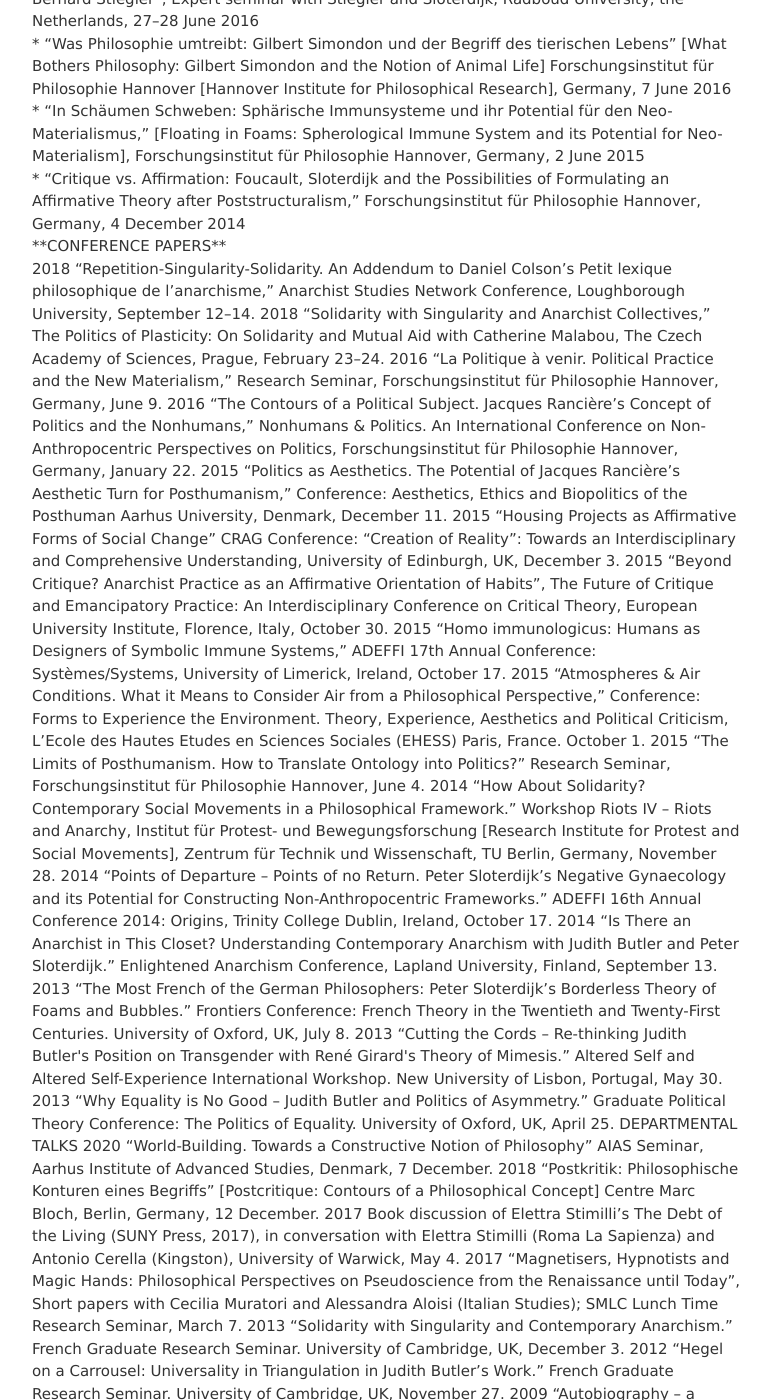
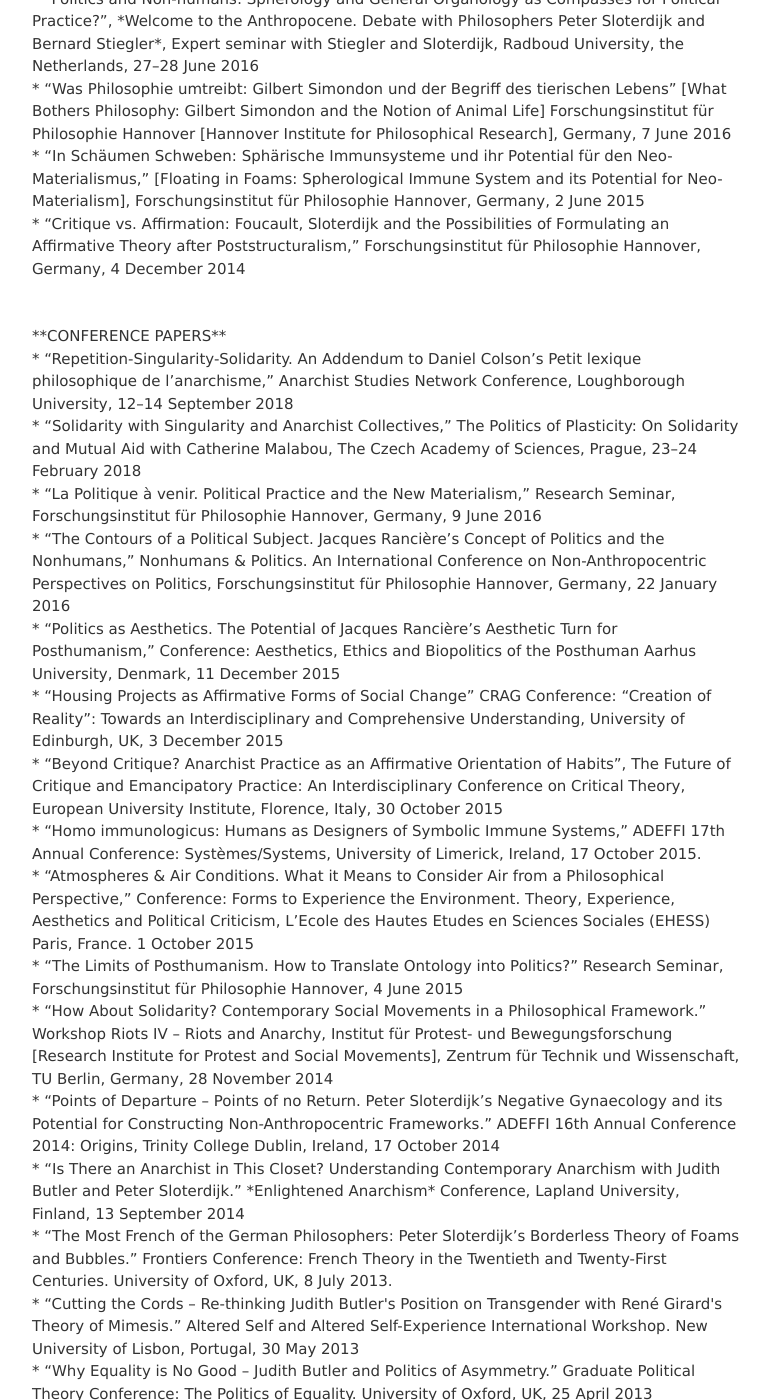
Before and after one commit to IJanicka/IJanicka.github.io, a Jekyll site: the page built from talks.md, in a window 1280 px wide and 1400 px high, scrolled down 884 px. Shown: the whole window, without its empty margins (253-1023 px from the left). Built offline with Jekyll 4.4.1, drawn with Linux system fonts in a browser that asks for light colours; some of the changed text lies outside the part shown.

Commit message:
Update talks.md

```diff
--- a/talks.md
+++ b/talks.md
@@ -5,7 +5,8 @@
 ---
 
 <p>
-
+<br>
+<br>
 **INVITED TALKS**<br>
 * “Anarchist Collectives: Solidarity with Singularity and Mimetic Contagion”, Prešov, Slovakia, 2023<br>
 
@@ -34,28 +35,44 @@
 * “In Schäumen Schweben: Sphärische Immunsysteme und ihr Potential für den Neo-Materialismus,” [Floating in Foams: Spherological Immune System and its Potential for Neo-Materialism], Forschungsinstitut für Philosophie Hannover, Germany, 2 June 2015<br>
 
 * “Critique vs. Affirmation: Foucault, Sloterdijk and the Possibilities of Formulating an Affirmative Theory after Poststructuralism,” Forschungsinstitut für Philosophie Hannover, Germany, 4 December 2014<br>
-
-
+<br>
+<br>
 **CONFERENCE PAPERS**<br>
 
-2018	“Repetition-Singularity-Solidarity. An Addendum to Daniel Colson’s Petit lexique philosophique de l’anarchisme,” Anarchist Studies Network Conference, Loughborough University, September 12–14.
-2018 	“Solidarity with Singularity and Anarchist Collectives,” The Politics of Plasticity: On Solidarity and Mutual Aid with Catherine Malabou, The Czech Academy of Sciences, Prague, February 23–24.
-2016	“La Politique à venir. Political Practice and the New Materialism,” Research Seminar, Forschungsinstitut für Philosophie Hannover, Germany, June 9.
-2016	“The Contours of a Political Subject. Jacques Rancière’s Concept of Politics and the Nonhumans,” Nonhumans & Politics. An International Conference on Non-Anthropocentric Perspectives on Politics, Forschungsinstitut für Philosophie Hannover, Germany, January 22.
-2015 	“Politics as Aesthetics. The Potential of Jacques Rancière’s Aesthetic Turn for Posthumanism,” Conference: Aesthetics, Ethics and Biopolitics of the Posthuman Aarhus University, Denmark, December 11.
-2015 	“Housing Projects as Affirmative Forms of Social Change” CRAG Conference: “Creation of Reality”: Towards an Interdisciplinary and Comprehensive Understanding, University of Edinburgh, UK, December 3.
-2015	 “Beyond Critique? Anarchist Practice as an Affirmative Orientation of Habits”, The Future of Critique and Emancipatory Practice: An Interdisciplinary Conference on Critical Theory, European University Institute, Florence, Italy, October 30.
-2015	 “Homo immunologicus: Humans as Designers of Symbolic Immune Systems,” ADEFFI 17th Annual Conference: Systèmes/Systems, University of Limerick, Ireland, October 17.
-2015 	“Atmospheres & Air Conditions. What it Means to Consider Air from a Philosophical Perspective,” Conference: Forms to Experience the Environment. Theory, Experience, Aesthetics and Political Criticism, L’Ecole des Hautes Etudes en Sciences Sociales (EHESS) Paris, France. October 1.
-2015 	“The Limits of Posthumanism. How to Translate Ontology into Politics?” Research Seminar, Forschungsinstitut für Philosophie Hannover, June 4.
-2014 	“How About Solidarity? Contemporary Social Movements in a Philosophical Framework.” Workshop Riots IV – Riots and Anarchy, Institut für Protest- und Bewegungsforschung [Research Institute for Protest and Social Movements], Zentrum für Technik und Wissenschaft, TU Berlin, Germany, November 28.
-2014 	“Points of Departure – Points of no Return. Peter Sloterdijk’s Negative Gynaecology and its Potential for Constructing Non-Anthropocentric Frameworks.” ADEFFI 16th Annual Conference 2014: Origins, Trinity College Dublin, Ireland, October 17.
-2014		“Is There an Anarchist in This Closet? Understanding Contemporary Anarchism with Judith       		Butler and Peter Sloterdijk.” Enlightened Anarchism Conference, Lapland University, 	 		 Finland, September 13.
-2013 	“The Most French of the German Philosophers: Peter Sloterdijk’s Borderless Theory of Foams and Bubbles.” Frontiers Conference: French Theory in the Twentieth and Twenty-First Centuries. University of Oxford, UK, July 8.
-2013 	“Cutting the Cords – Re-thinking Judith Butler's Position on Transgender with René Girard's Theory of Mimesis.” Altered Self and Altered Self-Experience International Workshop. New University of Lisbon, Portugal, May 30.
-2013 	“Why Equality is No Good – Judith Butler and Politics of Asymmetry.” Graduate Political Theory Conference: The Politics of Equality. University of Oxford, UK, April 25.
+* “Repetition-Singularity-Solidarity. An Addendum to Daniel Colson’s Petit lexique philosophique de l’anarchisme,” Anarchist Studies Network Conference, Loughborough University, 12–14 September 2018<br>
 
-DEPARTMENTAL TALKS
+* “Solidarity with Singularity and Anarchist Collectives,” The Politics of Plasticity: On Solidarity and Mutual Aid with Catherine Malabou, The Czech Academy of Sciences, Prague, 23–24 February 2018<br>
+
+* “La Politique à venir. Political Practice and the New Materialism,” Research Seminar, Forschungsinstitut für Philosophie Hannover, Germany, 9 June 2016<br>
+
+* “The Contours of a Political Subject. Jacques Rancière’s Concept of Politics and the Nonhumans,” Nonhumans & Politics. An International Conference on Non-Anthropocentric Perspectives on Politics, Forschungsinstitut für Philosophie Hannover, Germany, 22 January 2016<br>
+
+* “Politics as Aesthetics. The Potential of Jacques Rancière’s Aesthetic Turn for Posthumanism,” Conference: Aesthetics, Ethics and Biopolitics of the Posthuman Aarhus University, Denmark, 11 December 2015<br>
+
+* “Housing Projects as Affirmative Forms of Social Change” CRAG Conference: “Creation of Reality”: Towards an Interdisciplinary and Comprehensive Understanding, University of Edinburgh, UK, 3 December 2015<br>
+
+* “Beyond Critique? Anarchist Practice as an Affirmative Orientation of Habits”, The Future of Critique and Emancipatory Practice: An Interdisciplinary Conference on Critical Theory, European University Institute, Florence, Italy, 30 October 2015<br>
+
+* “Homo immunologicus: Humans as Designers of Symbolic Immune Systems,” ADEFFI 17th Annual Conference: Systèmes/Systems, University of Limerick, Ireland, 17 October 2015.<br>
+
+* “Atmospheres & Air Conditions. What it Means to Consider Air from a Philosophical Perspective,” Conference: Forms to Experience the Environment. Theory, Experience, Aesthetics and Political Criticism, L’Ecole des Hautes Etudes en Sciences Sociales (EHESS) Paris, France. 1 October 2015<br>
+
+* “The Limits of Posthumanism. How to Translate Ontology into Politics?” Research Seminar, Forschungsinstitut für Philosophie Hannover, 4 June 2015<br>
+
+* “How About Solidarity? Contemporary Social Movements in a Philosophical Framework.” Workshop Riots IV – Riots and Anarchy, Institut für Protest- und Bewegungsforschung [Research Institute for Protest and Social Movements], Zentrum für Technik und Wissenschaft, TU Berlin, Germany, 28 November 2014<br>
+
+* “Points of Departure – Points of no Return. Peter Sloterdijk’s Negative Gynaecology and its Potential for Constructing Non-Anthropocentric Frameworks.” ADEFFI 16th Annual Conference 2014: Origins, Trinity College Dublin, Ireland, 17 October 2014<br>
+
+* “Is There an Anarchist in This Closet? Understanding Contemporary Anarchism with Judith Butler and Peter Sloterdijk.” *Enlightened Anarchism* Conference, Lapland University, Finland, 13 September 2014<br>
+
+* “The Most French of the German Philosophers: Peter Sloterdijk’s Borderless Theory of Foams and Bubbles.” Frontiers Conference: French Theory in the Twentieth and Twenty-First Centuries. University of Oxford, UK, 8 July 2013.<br>
+
+* “Cutting the Cords – Re-thinking Judith Butler's Position on Transgender with René Girard's Theory of Mimesis.” Altered Self and Altered Self-Experience International Workshop. New University of Lisbon, Portugal, 30 May 2013<br>
+
+* “Why Equality is No Good – Judith Butler and Politics of Asymmetry.” Graduate Political Theory Conference: The Politics of Equality. University of Oxford, UK, 25 April 2013<br>
+<br>
+<br>
+**DEPARTMENTAL TALKS**
 2020		“World-Building. Towards a Constructive Notion of Philosophy” AIAS Seminar, Aarhus 	     		Institute of Advanced Studies, Denmark, 7 December.
 2018 		“Postkritik: Philosophische Konturen eines Begriffs” [Postcritique: Contours of a 		 		Philosophical Concept] Centre Marc Bloch, Berlin, Germany, 12 December.
 2017		Book discussion of Elettra Stimilli’s The Debt of the Living (SUNY Press, 2017), in  			conversation with Elettra Stimilli (Roma La Sapienza) and Antonio Cerella (Kingston),  			University of Warwick, May 4.
```
